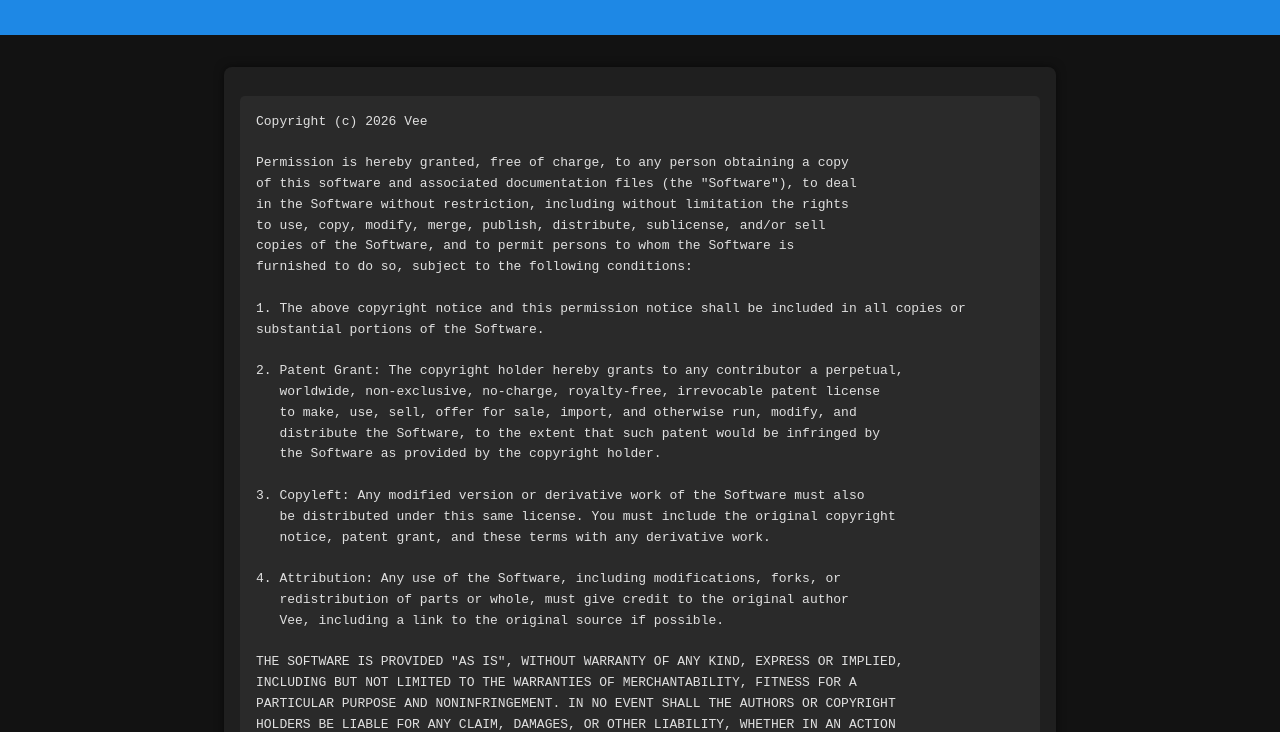
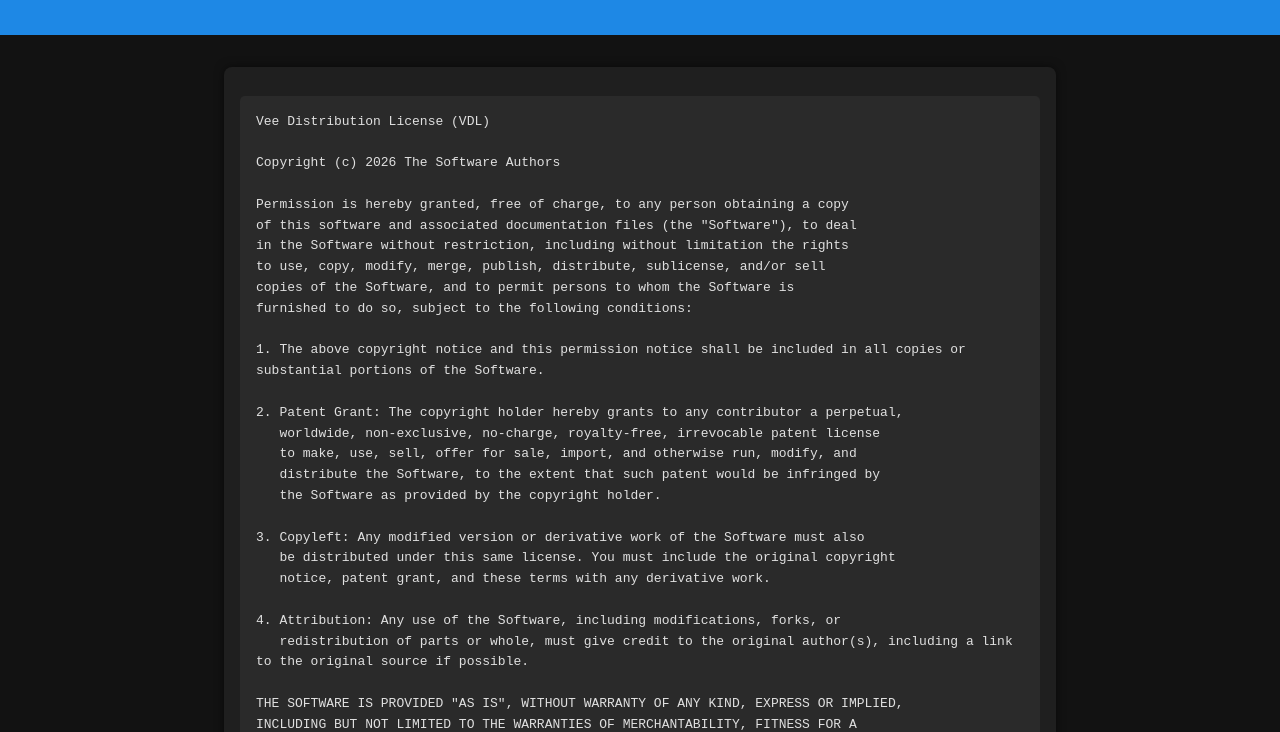
Before and after one commit to eclipse4dev/Vee-Distribution-License-VDL, a plain HTML site: page index.html in a window 1280 px wide. Shown: the part 70-802 px from the top of the page. Drawn offline with Linux system fonts and the light colour scheme.

Commit message:
.
Updated copyright notice and license terms in index.html.

```diff
--- a/index.html
+++ b/index.html
@@ -13,7 +13,9 @@
 
   <main>
     <pre>
-Copyright (c) 2026 Vee
+Vee Distribution License (VDL)
+
+Copyright (c) 2026 The Software Authors
 
 Permission is hereby granted, free of charge, to any person obtaining a copy
 of this software and associated documentation files (the "Software"), to deal
@@ -35,8 +37,7 @@ furnished to do so, subject to the following conditions:
    notice, patent grant, and these terms with any derivative work.
 
 4. Attribution: Any use of the Software, including modifications, forks, or
-   redistribution of parts or whole, must give credit to the original author
-   Vee, including a link to the original source if possible.
+   redistribution of parts or whole, must give credit to the original author(s), including a link to the original source if possible.
 
 THE SOFTWARE IS PROVIDED "AS IS", WITHOUT WARRANTY OF ANY KIND, EXPRESS OR IMPLIED,
 INCLUDING BUT NOT LIMITED TO THE WARRANTIES OF MERCHANTABILITY, FITNESS FOR A
```
